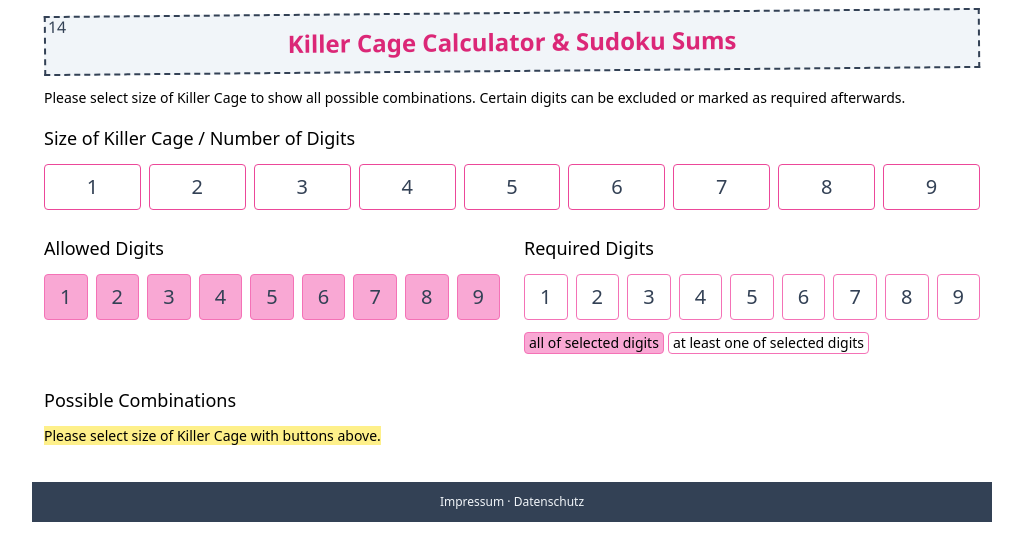
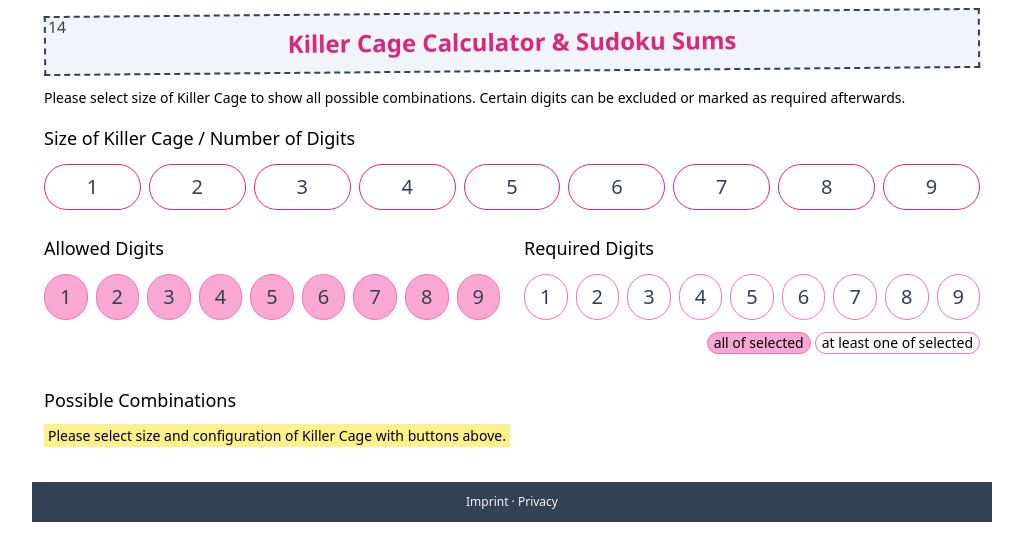
Before and after one commit to mjaschen/sudoku-tools.com, a website: page index.html in a window 1280 px wide. Shown: the whole page, without its empty margins (128-1151 px from the left). Drawn offline with nearby package versions, Linux system fonts and the light colour scheme; files that its build step writes are made by us from their sources.

Commit message:
update style

```diff
--- a/index.html
+++ b/index.html
@@ -35,7 +35,7 @@
             <h2 class="px-3 mb-3 text-lg">Size of Killer Cage / Number of Digits</h2>
             <div class="w-full px-3 flex flex-row justify-between gap-1 md:gap-2 mb-3">
                 <template x-for="digit in digits">
-                    <div class="basis-1/9 grow shrink-0 py-2 px-2 text-xl text-center text-slate-700 border border-pink-500 rounded cursor-pointer hover:bg-pink-400 hover:text-white" @click="selected = digit" :class="buttonClassSelected(digit)" x-text="digit"></div>
+                    <div class="basis-1/9 grow shrink-0 py-2 px-2 text-xl text-center text-slate-700 border border-pink-600 rounded-full cursor-pointer hover:bg-pink-400 hover:text-white" @click="selected = digit" :class="buttonClassSelected(digit)" x-text="digit"></div>
                 </template>
             </div>
         </div>
@@ -45,7 +45,7 @@
                 <h2 class="px-3 mb-3 text-lg">Allowed Digits</h2>
                 <div class="w-full px-3 flex flex-row justify-between gap-1 md:gap-2 mb-3">
                     <template x-for="digit in digits">
-                        <div class="basis-1/9 grow shrink-0 py-2 px-2 text-xl text-center text-slate-700 border border-pink-400 rounded cursor-pointer hover:bg-pink-200" @click="allowed[digit] = !allowed[digit]" :class="buttonClassAllowed(digit)" x-text="digit"></div>
+                        <div class="basis-1/9 grow shrink-0 py-2 px-2 text-xl text-center text-slate-700 border border-pink-400 rounded-full cursor-pointer hover:bg-pink-200" @click="allowed[digit] = !allowed[digit]" :class="buttonClassAllowed(digit)" x-text="digit"></div>
                     </template>
                 </div>
             </div>
@@ -53,19 +53,19 @@
                 <h2 class="px-3 mb-3 text-lg">Required Digits</h2>
                 <div class="w-full px-3 flex flex-row justify-between gap-1 md:gap-2 mb-3">
                     <template x-for="digit in digits">
-                        <div class="basis-1/9 grow shrink-0 py-2 px-2 text-xl text-center text-slate-700 border border-pink-400 rounded cursor-pointer hover:bg-pink-200" @click="required[digit] = !required[digit]" :class="buttonClassRequired(digit)" x-text="digit"></div>
+                        <div class="basis-1/9 grow shrink-0 py-2 px-2 text-xl text-center text-slate-700 border border-pink-400 rounded-full cursor-pointer hover:bg-pink-200" @click="required[digit] = !required[digit]" :class="buttonClassRequired(digit)" x-text="digit"></div>
                     </template>
                 </div>
-                <div class="px-3 mb-2 flex flex-wrap text-sm gap-1">
-                    <div class="block cursor-pointer border-pink-400 px-1 rounded border" :class="requiredOperator === 'AND' && 'bg-pink-300'" @click="requiredOperator = 'AND'">all of selected digits</div>
-                    <div class="block cursor-pointer border-pink-400 px-1 rounded border" :class="requiredOperator === 'OR' && 'bg-pink-300'" @click="requiredOperator = 'OR'">at least one of selected digits</div>
+                <div class="px-3 mb-2 flex flex-nowrap text-sm gap-1 justify-end">
+                    <div class="block cursor-pointer border-pink-400 px-1.5 rounded-full border hover:bg-pink-200" :class="requiredOperator === 'AND' && 'bg-pink-300'" @click="requiredOperator = 'AND'">all of selected</div>
+                    <div class="block cursor-pointer border-pink-400 px-1.5 rounded-full border hover:bg-pink-200" :class="requiredOperator === 'OR' && 'bg-pink-300'" @click="requiredOperator = 'OR'">at least one of selected</div>
                 </div>
             </div>
         </div>
 
         <h2 class="px-3 mb-3 text-lg">Possible Combinations</h2>
 
-        <p class="px-3 mb-3 text-sm" x-show="selected == 0"><span class="bg-yellow-200">Please select size of Killer Cage with buttons above.</span></p>
+        <p class="px-3 mb-3 text-sm" x-show="selected == 0"><span class="bg-yellow-200 px-1 py-0.5">Please select size and configuration of Killer Cage with buttons above.</span></p>
 
         <div class="px-3 mb-6 overflow-x-scroll text-sm">
             <template x-for="(digitGroups, sum) in combinations">
@@ -83,7 +83,7 @@
 
         <footer class="flex align-middle justify-center py-3 text-xs bg-slate-700 text-slate-100">
             <div>
-                <a class="hover:underline" href="impressum.html">Impressum</a> &centerdot; <a class="hover:underline" href="datenschutz.html">Datenschutz</a>
+                <a class="hover:underline" href="impressum.html">Imprint</a> &centerdot; <a class="hover:underline" href="datenschutz.html">Privacy</a>
             </div>
         </footer>
         <script>
@@ -156,7 +156,7 @@
                     requiredOperator: 'AND', // 'OR'
                     buttonClassSelected(number) {
                         return {
-                            'bg-pink-300': this.selected == number
+                            'bg-pink-600 border-pink-800 text-white': this.selected == number
                         }
                     },
                     buttonClassAllowed(number) {
```
